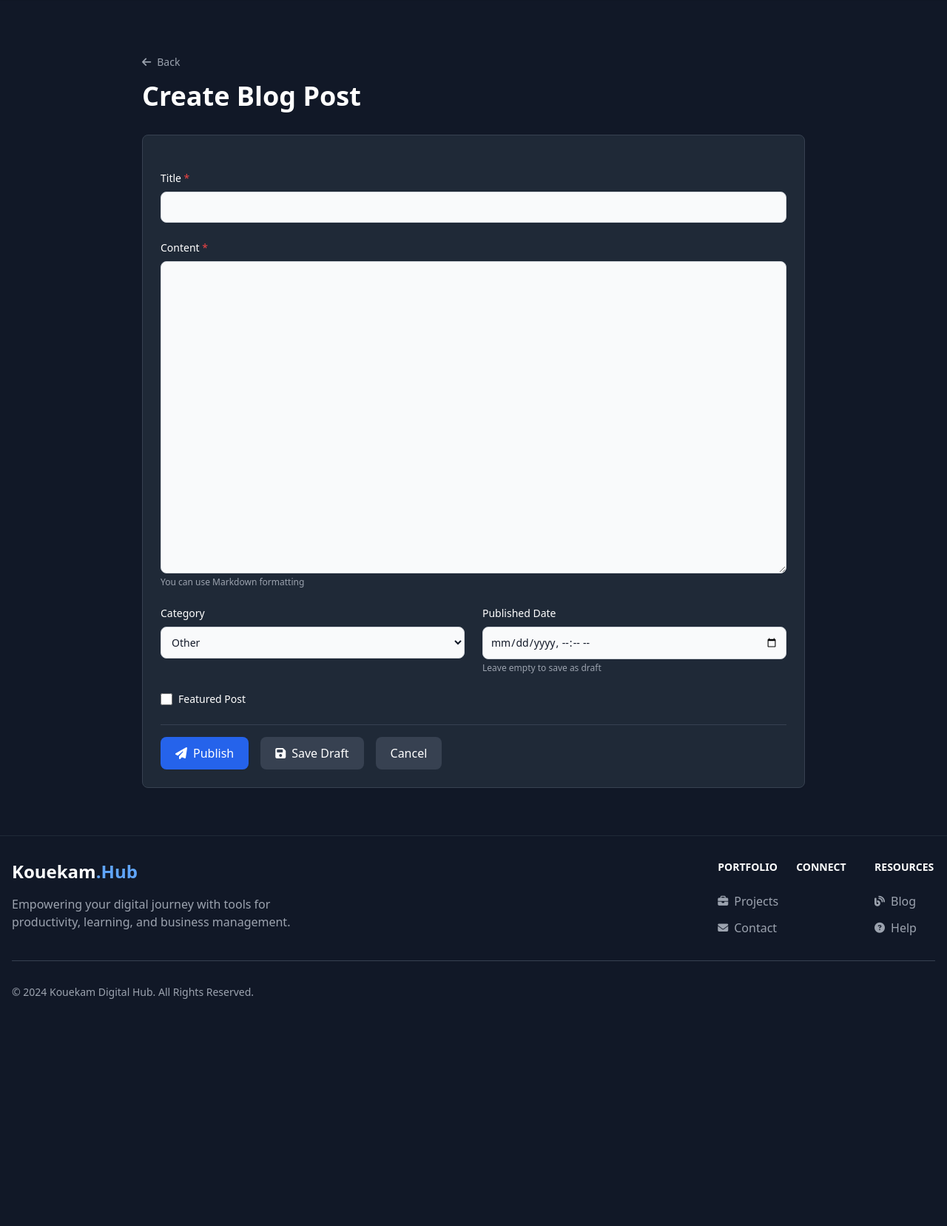
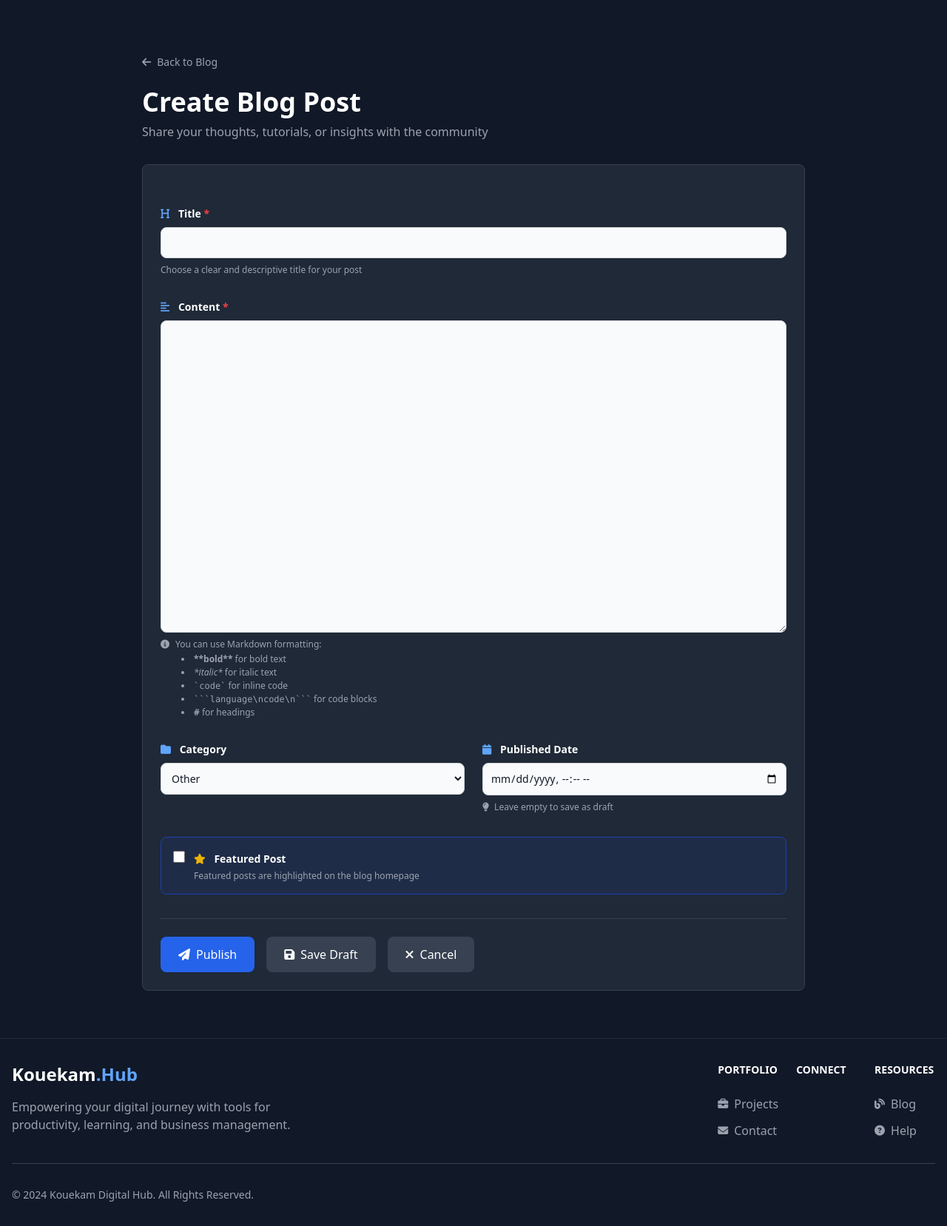
Before and after one commit to kouekamluc/kouekam-portfolio, a Django app: page /blog/post/create/ in a window 1280 px wide. Shown: the part 73-1730 px from the top of the page at 74% size. Before the commit the page ends 1423 px from the top, so only its background shows below. Run offline with Django 5.2, Linux system fonts and the light colour scheme; the visitor is signed in with stand-in values (Sample User, id 1); data comes from the database, SQL or seed files in the repository; data that the repository does not hold is empty; some libraries are stand-ins or nearby versions.

Commit message:
feat: modernize blog form design with better UX
- Improve header with descriptive text
- Add icons to form labels for better visual hierarchy
- Enhance form field styling and spacing
- Add helpful Markdown formatting hints
- Improve checkbox styling with better context
- Better error message display with icons
- Enhanced button styling and layout
- Improve dark mode support
- Better visual feedback and transitions

````diff
--- a/templates/blog/blog_form.html
+++ b/templates/blog/blog_form.html
@@ -6,85 +6,147 @@
     <div class="px-4 mx-auto max-w-screen-xl lg:px-6">
         <div class="max-w-4xl mx-auto">
             <a href="{% if post %}{% url 'blog_detail' post.slug %}{% else %}{% url 'blog_list' %}{% endif %}"
-               class="inline-flex items-center text-sm text-gray-600 dark:text-gray-400 hover:text-blue-600 dark:hover:text-blue-400 mb-4 transition-colors">
-                <i class="fas fa-arrow-left mr-2"></i>Back
+               class="inline-flex items-center text-sm text-gray-600 dark:text-gray-400 hover:text-blue-600 dark:hover:text-blue-400 mb-6 transition-colors">
+                <i class="fas fa-arrow-left mr-2"></i>Back to Blog
             </a>
-            <h1 class="text-4xl font-bold mb-8 dark:text-white">{{ form_type }} Blog Post</h1>
+
+            <div class="mb-8">
+                <h1 class="text-4xl font-bold text-gray-900 dark:text-white mb-2">{{ form_type }} Blog Post</h1>
+                <p class="text-gray-600 dark:text-gray-400">
+                    {% if form_type == 'Create' %}
+                        Share your thoughts, tutorials, or insights with the community
+                    {% else %}
+                        Update your blog post content and settings
+                    {% endif %}
+                </p>
+            </div>
 
             <div class="card">
-                <form method="post" class="space-y-6">
+                <form method="post" class="space-y-8">
                     {% csrf_token %}
 
                     {% if form.non_field_errors %}
-                        <div class="p-4 text-sm text-red-800 bg-red-50 dark:bg-red-900 dark:text-red-200 rounded-lg border border-red-200 dark:border-red-800">
-                            {{ form.non_field_errors }}
+                        <div class="p-4 text-sm text-red-800 bg-red-50 dark:bg-red-900/20 dark:text-red-200 rounded-lg border border-red-200 dark:border-red-800">
+                            <div class="flex items-start">
+                                <i class="fas fa-exclamation-circle mr-2 mt-0.5"></i>
+                                <div>
+                                    <p class="font-semibold">Please correct the following errors:</p>
+                                    {{ form.non_field_errors }}
+                                </div>
+                            </div>
                         </div>
                     {% endif %}
 
+                    <!-- Title Field -->
                     <div>
-                        <label for="title" class="block mb-2 text-sm font-medium text-gray-900 dark:text-white">
+                        <label for="{{ form.title.id_for_label }}" class="block mb-2 text-sm font-semibold text-gray-900 dark:text-white">
+                            <i class="fas fa-heading mr-2 text-blue-600 dark:text-blue-400"></i>
                             Title <span class="text-red-500">*</span>
                         </label>
                         {{ form.title }}
                         {% if form.title.errors %}
-                            <p class="mt-1 text-sm text-red-600 dark:text-red-400">{{ form.title.errors }}</p>
+                            <p class="mt-2 text-sm text-red-600 dark:text-red-400 flex items-center">
+                                <i class="fas fa-exclamation-circle mr-1"></i>{{ form.title.errors.0 }}
+                            </p>
                         {% endif %}
+                        <p class="mt-2 text-xs text-gray-500 dark:text-gray-400">Choose a clear and descriptive title for your post</p>
                     </div>
 
+                    <!-- Content Field -->
                     <div>
-                        <label for="content" class="block mb-2 text-sm font-medium text-gray-900 dark:text-white">
+                        <label for="{{ form.content.id_for_label }}" class="block mb-2 text-sm font-semibold text-gray-900 dark:text-white">
+                            <i class="fas fa-align-left mr-2 text-blue-600 dark:text-blue-400"></i>
                             Content <span class="text-red-500">*</span>
                         </label>
                         {{ form.content }}
                         {% if form.content.errors %}
-                            <p class="mt-1 text-sm text-red-600 dark:text-red-400">{{ form.content.errors }}</p>
+                            <p class="mt-2 text-sm text-red-600 dark:text-red-400 flex items-center">
+                                <i class="fas fa-exclamation-circle mr-1"></i>{{ form.content.errors.0 }}
+                            </p>
                         {% endif %}
-                        <p class="mt-1 text-xs text-gray-500 dark:text-gray-400">You can use Markdown formatting</p>
+                        <div class="mt-2 flex items-start text-xs text-gray-500 dark:text-gray-400">
+                            <i class="fas fa-info-circle mr-2 mt-0.5"></i>
+                            <div>
+                                <p class="font-medium mb-1">You can use Markdown formatting:</p>
+                                <ul class="list-disc list-inside space-y-0.5 ml-2">
+                                    <li><strong>**bold**</strong> for bold text</li>
+                                    <li><em>*italic*</em> for italic text</li>
+                                    <li><code>`code`</code> for inline code</li>
+                                    <li><code>```language\ncode\n```</code> for code blocks</li>
+                                    <li><strong>#</strong> for headings</li>
+                                </ul>
+                            </div>
+                        </div>
                     </div>
 
+                    <!-- Category and Published Date -->
                     <div class="grid grid-cols-1 md:grid-cols-2 gap-6">
                         <div>
-                            <label for="category" class="block mb-2 text-sm font-medium text-gray-900 dark:text-white">
+                            <label for="{{ form.category.id_for_label }}" class="block mb-2 text-sm font-semibold text-gray-900 dark:text-white">
+                                <i class="fas fa-folder mr-2 text-blue-600 dark:text-blue-400"></i>
                                 Category
                             </label>
                             {{ form.category }}
                             {% if form.category.errors %}
-                                <p class="mt-1 text-sm text-red-600 dark:text-red-400">{{ form.category.errors }}</p>
+                                <p class="mt-2 text-sm text-red-600 dark:text-red-400 flex items-center">
+                                    <i class="fas fa-exclamation-circle mr-1"></i>{{ form.category.errors.0 }}
+                                </p>
                             {% endif %}
                         </div>
 
                         <div>
-                            <label for="published_date" class="block mb-2 text-sm font-medium text-gray-900 dark:text-white">
+                            <label for="{{ form.published_date.id_for_label }}" class="block mb-2 text-sm font-semibold text-gray-900 dark:text-white">
+                                <i class="fas fa-calendar mr-2 text-blue-600 dark:text-blue-400"></i>
                                 Published Date
                             </label>
                             {{ form.published_date }}
                             {% if form.published_date.errors %}
-                                <p class="mt-1 text-sm text-red-600 dark:text-red-400">{{ form.published_date.errors }}</p>
+                                <p class="mt-2 text-sm text-red-600 dark:text-red-400 flex items-center">
+                                    <i class="fas fa-exclamation-circle mr-1"></i>{{ form.published_date.errors.0 }}
+                                </p>
                             {% endif %}
-                            <p class="mt-1 text-xs text-gray-500 dark:text-gray-400">Leave empty to save as draft</p>
+                            <p class="mt-2 text-xs text-gray-500 dark:text-gray-400">
+                                <i class="fas fa-lightbulb mr-1"></i>
+                                Leave empty to save as draft
+                            </p>
                         </div>
                     </div>
 
-                    <div class="flex items-center">
-                        {{ form.featured }}
-                        <label for="id_featured" class="ml-2 text-sm font-medium text-gray-900 dark:text-white">
-                            Featured Post
-                        </label>
-                        {% if form.featured.errors %}
-                            <p class="mt-1 text-sm text-red-600 dark:text-red-400">{{ form.featured.errors }}</p>
-                        {% endif %}
+                    <!-- Featured Checkbox -->
+                    <div class="flex items-start p-4 bg-blue-50 dark:bg-blue-900/20 border border-blue-200 dark:border-blue-800 rounded-lg">
+                        <div class="flex items-center h-5">
+                            {{ form.featured }}
+                        </div>
+                        <div class="ml-3">
+                            <label for="{{ form.featured.id_for_label }}" class="text-sm font-semibold text-gray-900 dark:text-white cursor-pointer">
+                                <i class="fas fa-star mr-2 text-yellow-500"></i>
+                                Featured Post
+                            </label>
+                            <p class="mt-1 text-xs text-gray-600 dark:text-gray-400">
+                                Featured posts are highlighted on the blog homepage
+                            </p>
+                            {% if form.featured.errors %}
+                                <p class="mt-2 text-sm text-red-600 dark:text-red-400 flex items-center">
+                                    <i class="fas fa-exclamation-circle mr-1"></i>{{ form.featured.errors.0 }}
+                                </p>
+                            {% endif %}
+                        </div>
                     </div>
 
-                    <div class="flex items-center gap-4 pt-4 border-t border-gray-200 dark:border-gray-700">
-                        <button type="submit" name="publish" class="btn-primary">
-                            <i class="fas fa-paper-plane mr-2"></i>Publish
+                    <!-- Action Buttons -->
+                    <div class="flex flex-wrap items-center gap-4 pt-6 border-t border-gray-200 dark:border-gray-700">
+                        <button type="submit" name="publish" class="btn-primary inline-flex items-center px-6 py-3">
+                            <i class="fas fa-paper-plane mr-2"></i>
+                            <span>Publish</span>
                         </button>
-                        <button type="submit" class="btn-secondary">
-                            <i class="fas fa-save mr-2"></i>Save Draft
+                        <button type="submit" class="btn-secondary inline-flex items-center px-6 py-3">
+                            <i class="fas fa-save mr-2"></i>
+                            <span>Save Draft</span>
                         </button>
                         <a href="{% if post %}{% url 'blog_detail' post.slug %}{% else %}{% url 'blog_list' %}{% endif %}"
-                           class="btn-secondary">
-                            Cancel
+                           class="btn-secondary inline-flex items-center px-6 py-3">
+                            <i class="fas fa-times mr-2"></i>
+                            <span>Cancel</span>
                         </a>
                     </div>
                 </form>
@@ -92,4 +154,48 @@
         </div>
     </div>
 </section>
+
+<style>
+/* Enhanced form styling */
+.card form input[type="text"],
+.card form input[type="datetime-local"],
+.card form textarea,
+.card form select {
+    @apply transition-all duration-200;
+}
+
+.card form input[type="text"]:focus,
+.card form input[type="datetime-local"]:focus,
+.card form textarea:focus,
+.card form select:focus {
+    @apply ring-2 ring-blue-500 ring-opacity-50;
+}
+
+/* Dark mode input improvements */
+.dark .card form input[type="text"],
+.dark .card form input[type="datetime-local"],
+.dark .card form textarea,
+.dark .card form select {
+    @apply bg-gray-800 border-gray-600 text-white;
+}
+
+.dark .card form input[type="text"]:focus,
+.dark .card form input[type="datetime-local"]:focus,
+.dark .card form textarea:focus,
+.dark .card form select:focus {
+    @apply border-blue-500;
+    background-color: rgb(30 41 59);
+}
+
+/* Textarea specific styling */
+.card form textarea {
+    @apply resize-y min-h-[300px];
+    font-family: ui-monospace, SFMono-Regular, "SF Mono", Menlo, Consolas, "Liberation Mono", monospace;
+}
+
+/* Checkbox styling improvements */
+.card form input[type="checkbox"] {
+    @apply w-5 h-5 cursor-pointer;
+}
+</style>
 {% endblock %}
````
